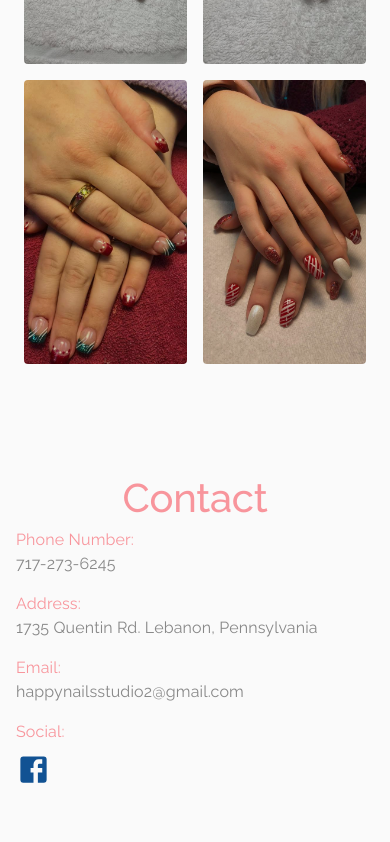
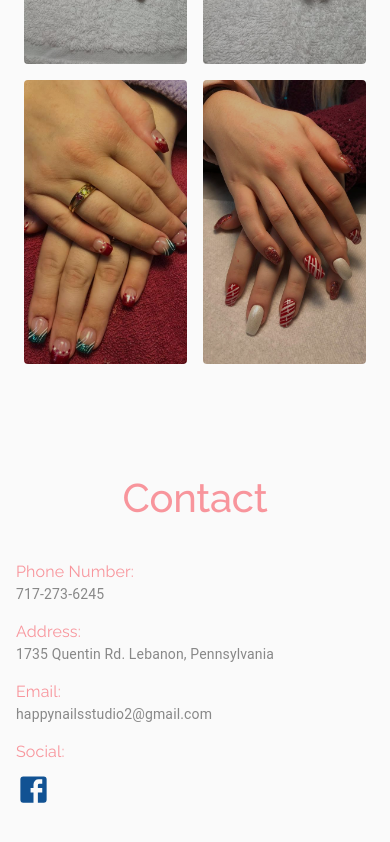
Before and after one commit to Suonx002/happynails, a Next.js app: page / in a window 390 px wide. Shown: the part 4586-5428 px from the top of the page. Built offline with nearby package versions, Linux system fonts and the light colour scheme; grey boxes are pictures that could not be loaded.

Commit message:
finish most of contact

```diff
--- a/src/components/contact.js
+++ b/src/components/contact.js
@@ -1,27 +1,44 @@
 import React from 'react';
 
-import { Container, Grid, Typography, IconButton } from '@material-ui/core';
+import {
+  Container,
+  Grid,
+  Typography,
+  IconButton,
+  useMediaQuery,
+} from '@material-ui/core';
+import { useTheme } from '@material-ui/core/styles';
 import FacebookIcon from '@material-ui/icons/Facebook';
 import useStyles from '../styles/contactStyles';
 
 const Contact = () => {
   const classes = useStyles();
+  const theme = useTheme();
+  const matchesSM = useMediaQuery(theme.breakpoints.down('sm'));
 
   return (
     <section className={classes.contact}>
       <Container maxWidth='lg'>
         <Grid container direction='column'>
           <Grid item>
-            <Typography variant='h2' color='primary' align='center'>
+            <Typography
+              variant='h2'
+              color='primary'
+              align='center'
+              className={classes.contactHeading}>
               Contact
             </Typography>
           </Grid>
           <Grid item container>
             {/* contact info */}
-            <Grid item container direction='column' md={6}>
+            <Grid
+              item
+              container
+              direction='column'
+              md={4}
+              className={classes.contractItemContainer}>
               <Grid item className={classes.contactItem}>
-                <Typography variant='body1'>
-                  Phone Number:{' '}
+                <Typography variant='body1'>Phone Number: </Typography>
                 <a
                   href='tel:1-717-273-6245'
                   rel='noopener noreferrer'
@@ -29,11 +46,9 @@ const Contact = () => {
                   className={classes.contactLink}>
                   717-273-6245
                 </a>
-                </Typography>
               </Grid>
               <Grid item className={classes.contactItem}>
-                <Typography variant='body1'>
-                  Address:{' '}
+                <Typography variant='body1'>Address: </Typography>
                 <a
                   href='https://www.google.com/maps/place/1735+Quentin+Rd,+Lebanon,+PA+17042/@40.3107722,-76.4257995,17z/data=!3m1!4b1!4m5!3m4!1s0x89c61d31bceed6a7:0x6b41f399a1574c06!8m2!3d40.3107681!4d-76.4236108'
                   rel='noopener noreferrer'
@@ -41,11 +56,9 @@ const Contact = () => {
                   className={classes.contactLink}>
                   1735 Quentin Rd. Lebanon, Pennsylvania
                 </a>
-                </Typography>
               </Grid>
               <Grid item className={classes.contactItem}>
-                <Typography variant='body1'>
-                  Email:{' '}
+                <Typography variant='body1'>Email: </Typography>
                 <a
                   href='mailto:happynailsstudio2@gmail.com'
                   rel='noopener noreferrer'
@@ -53,7 +66,6 @@ const Contact = () => {
                   className={classes.contactLink}>
                   happynailsstudio2@gmail.com
                 </a>
-                </Typography>
               </Grid>
               <Grid item className={classes.contactItem}>
                 <Typography variant='body1'>Social: </Typography>
@@ -66,14 +78,19 @@ const Contact = () => {
                 </IconButton>
               </Grid>
             </Grid>
+            {/* map */}
+            <Grid item container direciton='column' md={8}>
+              <iframe
+                src='https://www.google.com/maps/embed?pb=!1m18!1m12!1m3!1d3042.422847152954!2d-76.42579948406241!3d40.31077216999986!2m3!1f0!2f0!3f0!3m2!1i1024!2i768!4f13.1!3m3!1m2!1s0x89c61d31bceed6a7%3A0x6b41f399a1574c06!2s1735%20Quentin%20Rd%2C%20Lebanon%2C%20PA%2017042!5e0!3m2!1sen!2sus!4v1589430743841!5m2!1sen!2sus'
+                width='100%'
+                height='450'
+                frameborder='0'
+                style={{ border: 0 }}
+                allowfullscreen=''
+                aria-hidden='false'
+                tabindex='0'></iframe>
             </Grid>
-          {/* map */}
-          <Grid
-            item
-            container
-            direciton='column'
-            md={6}
-            style={{ width: '100%', height: '400px' }}></Grid>
+          </Grid>
         </Grid>
       </Container>
     </section>
--- a/src/styles/contactStyles.js
+++ b/src/styles/contactStyles.js
@@ -4,12 +4,20 @@ export default makeStyles((theme) => ({
   contact: {
     padding: '2rem 0',
   },
+  contactHeading: {
+    marginBottom: '2rem',
+  },
+  contractItemContainer: {
+    [theme.breakpoints.down('sm')]: {
+      marginBottom: '1rem',
+    },
+  },
   contactItem: {
     marginBottom: '1rem',
     color: theme.palette.primary.main,
   },
   contactLink: {
-    display: 'block',
+    display: 'inline-block',
     textDecoration: 'none',
     color: theme.palette.common.grey,
   },
```
Lines whose indentation alone changed are shown as unchanged.
